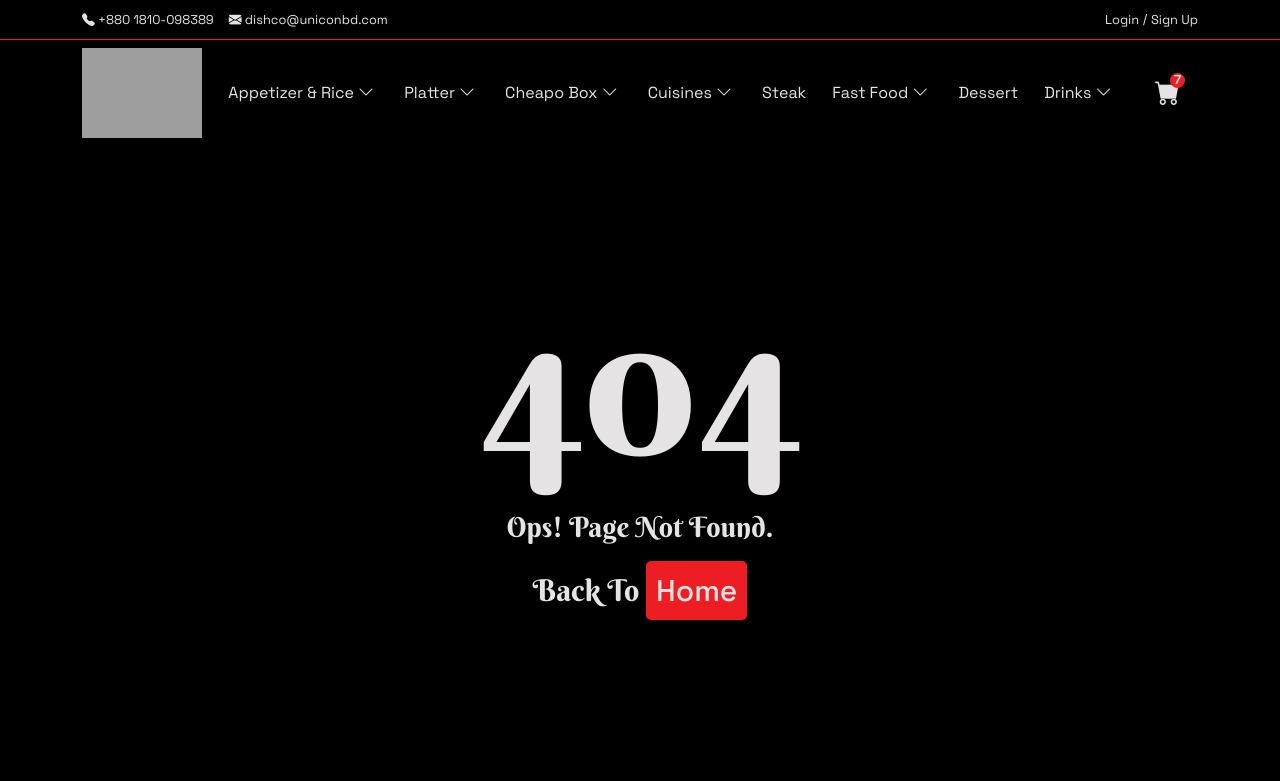
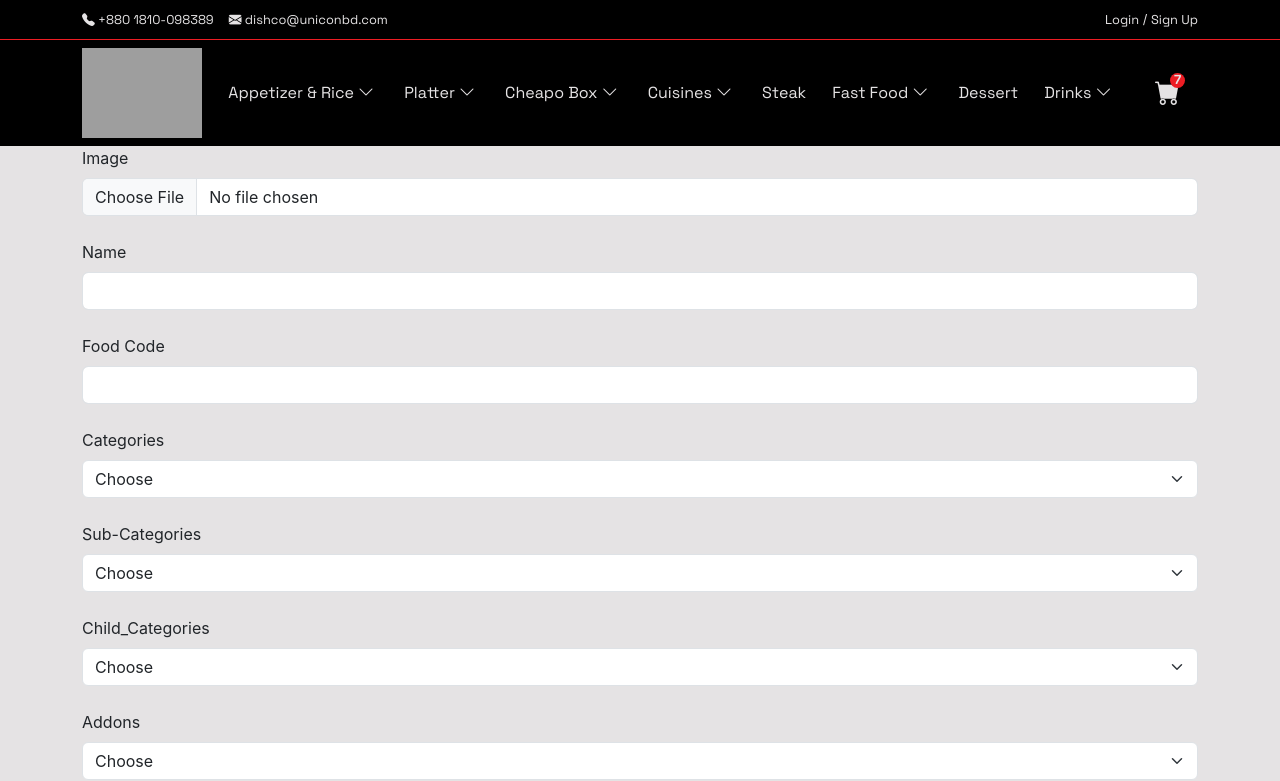
Before and after one commit to Unicon-Solution-Limited/dishco_frontend, a React (Create React App) app: page /createProduct in a window 1280 px wide. Shown: the top 781 px of the page. Built offline with nearby package versions, Linux system fonts and the light colour scheme; no server answers; grey boxes are pictures that could not be loaded.

Commit message:
creat product

```diff
--- a/src/App.js
+++ b/src/App.js
@@ -8,6 +8,7 @@ import ForgotPassword from "./Components/Authentication/ForgotPassword/ForgotPas
 import Dashboard from "./Components/Dashboard/Dashboard";
 import Header from "./Components/Shared/Header/Header";
 import Footer from "./Components/Shared/Footer/Footer";
+import CreateProduct from "./Components/Dashboard/DashboardPage/CreateProduct/CreateProduct";
 
 function App() {
   return (
@@ -32,6 +33,10 @@ function App() {
             <Login />
           </Route>
 
+          <Route path="/createProduct">
+            <CreateProduct />
+          </Route>
+
           <Route path="/signup">
             <Signup />
           </Route>
--- /dev/null
+++ b/src/Components/Dashboard/DashboardPage/CreateProduct/CreateProduct.js
@@ -0,0 +1,112 @@
+import React, { useState } from "react";
+
+const CreateProduct = () => {
+  return (
+    <div>
+      <form className="container">
+        <div className="mb-4">
+          <label htmlFor="img" className="form-label">
+            Image
+          </label>
+          <input type="file" className="form-control" id="img" />
+        </div>
+
+        <div className="mb-4">
+          <label htmlFor="name" className="form-label">
+            Name
+          </label>
+          <input type="text" className="form-control" id="name" />
+        </div>
+
+        <div className="mb-4">
+          <label htmlFor="name" className="form-label">
+            Food Code
+          </label>
+          <input type="text" className="form-control" id="name" />
+        </div>
+
+        <div className="mb-4">
+          <div>
+            <label htmlFor="categories" className="form-label">
+              Categories
+            </label>
+          </div>
+          <div>
+            <select
+              id="categories"
+              name="categories"
+              className="input-group form-select"
+            >
+              <option value="">Choose</option>
+              <option value="yes">Yes</option>
+              <option value="no">No</option>
+            </select>
+          </div>
+        </div>
+
+        <div className="mb-4">
+          <div>
+            <label htmlFor="sub_categories" className="form-label">
+              Sub-Categories
+            </label>
+          </div>
+          <div>
+            <select
+              id="sub_categories"
+              name="sub_categories"
+              className="input-group form-select"
+            >
+              <option value="">Choose</option>
+              <option value="yes">Yes</option>
+              <option value="no">No</option>
+            </select>
+          </div>
+        </div>
+
+        <div className="mb-4">
+          <div>
+            <label htmlFor="child_categories" className="form-label">
+              Child_Categories
+            </label>
+          </div>
+          <div>
+            <select
+              id="child_categories"
+              name="child_categories"
+              className="input-group form-select"
+            >
+              <option value="">Choose</option>
+              <option value="yes">Yes</option>
+              <option value="no">No</option>
+            </select>
+          </div>
+        </div>
+
+        <div className="mb-4">
+          <div>
+            <label htmlFor="addons" className="form-label">
+              Addons
+            </label>
+          </div>
+          <div>
+            <select
+              id="addons"
+              name="addons"
+              className="input-group form-select"
+            >
+              <option value="">Choose</option>
+              <option value="yes">Yes</option>
+              <option value="no">No</option>
+            </select>
+          </div>
+        </div>
+
+        <button type="submit" className="btn btn-primary">
+          Submit
+        </button>
+      </form>
+    </div>
+  );
+};
+
+export default CreateProduct;
```
